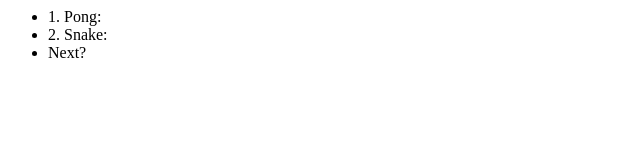
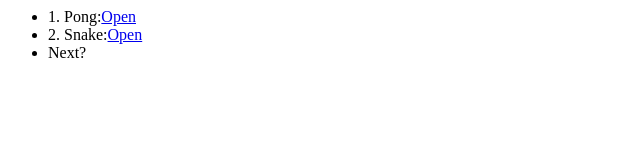
Before and after one commit to kilohz/js-games, a plain HTML site: page index.html in a window 1280 px wide. Shown: the full height of the page, 0-640 px from the left. Drawn offline with Linux system fonts and the light colour scheme.

Commit message:
link fix

```diff
--- a/index.html
+++ b/index.html
@@ -4,8 +4,8 @@
 </head>
 <body>
         <ul>
-            <li>1. Pong:<a href="pong/index.html" target="_blank"></a></li>
-            <li>2. Snake:<a href="snake/index.html" target="_blank"></a></li>
+            <li>1. Pong:<a href="pong/index.html" target="_blank">Open</a></li>
+            <li>2. Snake:<a href="snake/index.html" target="_blank">Open</a></li>
             <li>Next?</li>
         </ul>
 </body>
```
